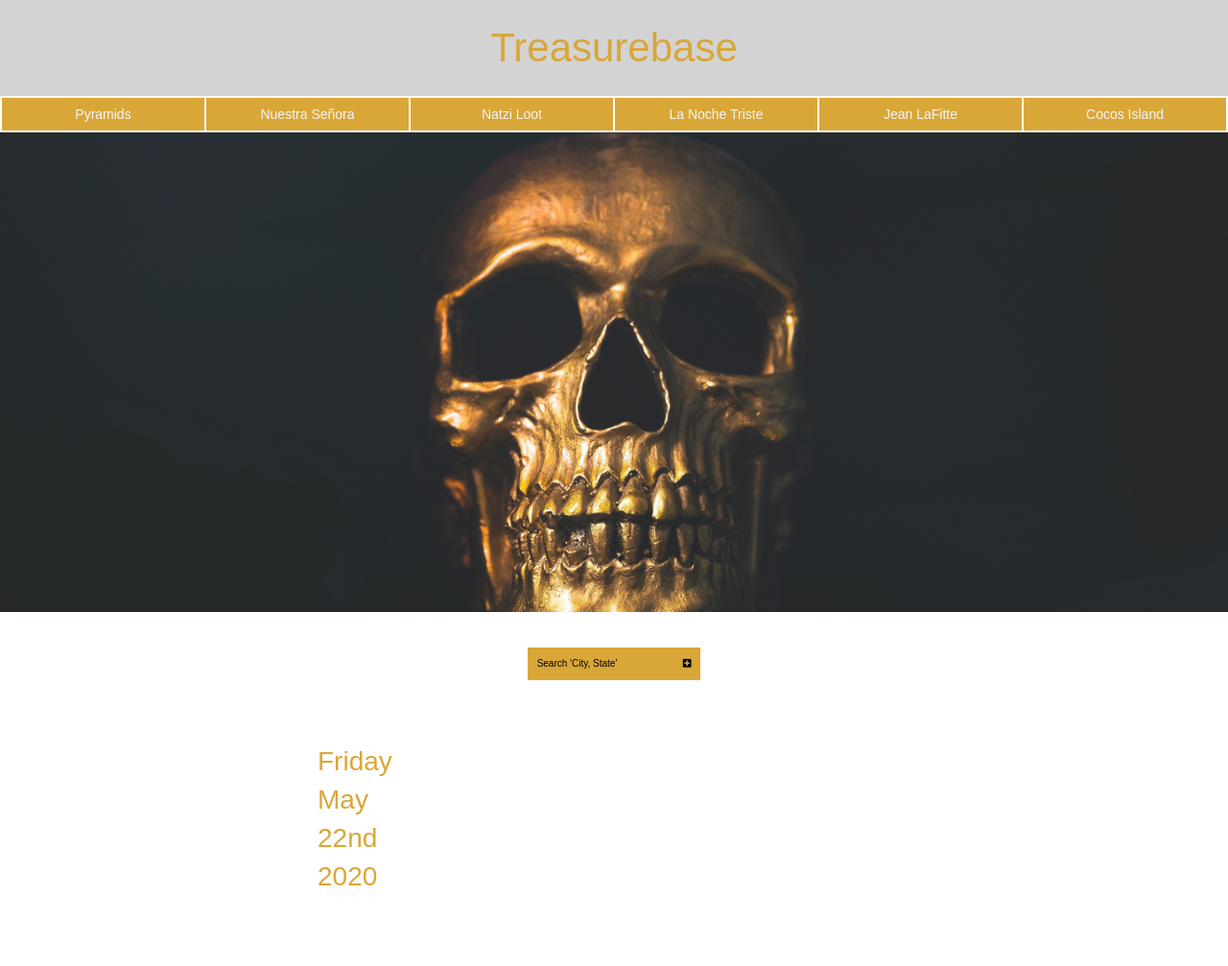
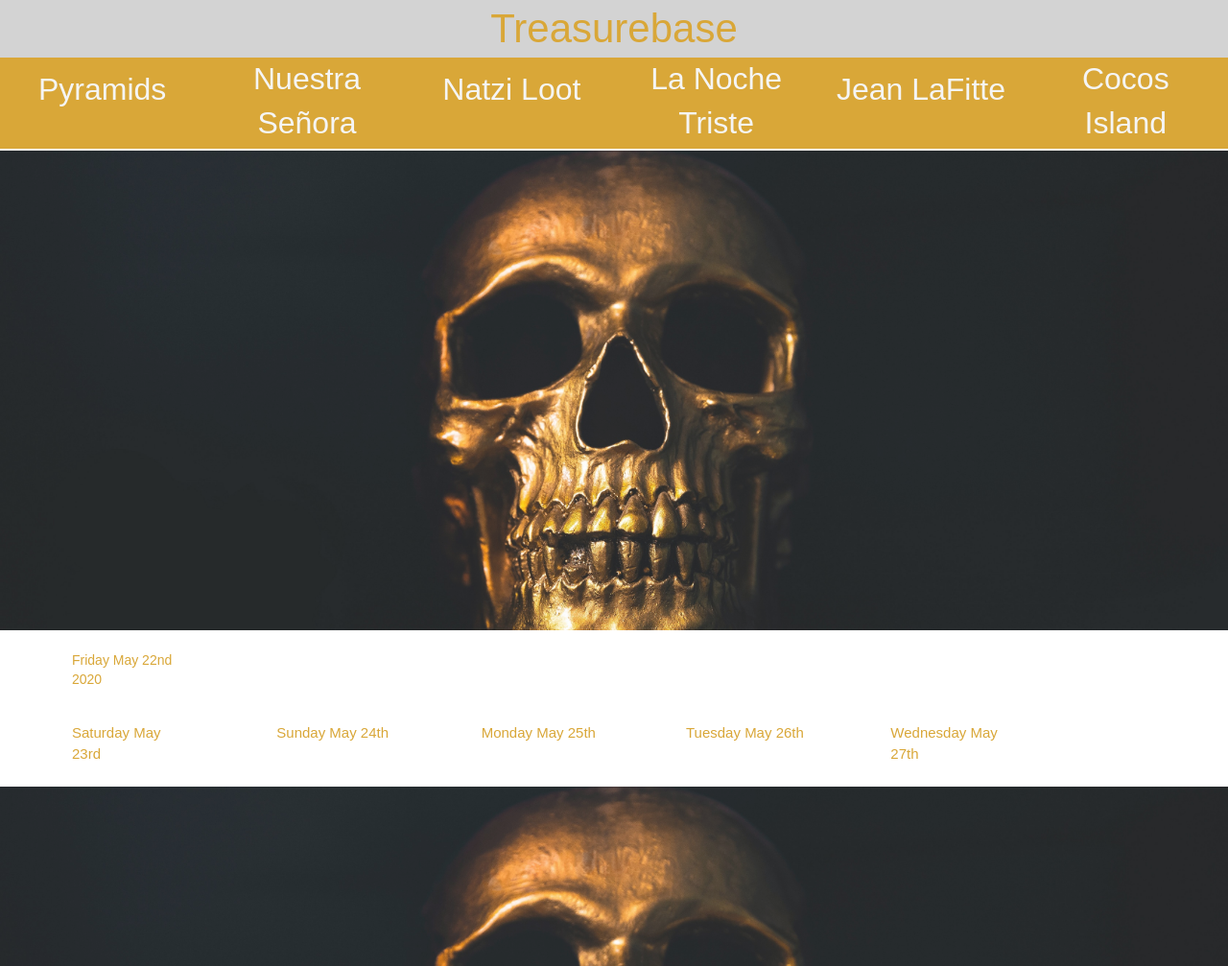
Before and after one commit to MattTheGM/Project-1, a plain HTML site: page index.html in a window 1280 px wide. Shown: the top 1007 px of the page at 96% size. Drawn offline with nearby package versions, Linux system fonts and the light colour scheme; some packages are replaced by stand-ins of ours; no server answers; a web font is replaced by a local one.

Commit message:
Updated Bootstrap

```diff
--- a/index.html
+++ b/index.html
@@ -23,34 +23,39 @@
 
     <title>Treasurebase</title>
 </head>
-<div class="navigbar">
-    <div>
+<div class = "container-fluid navigbar">
+    <div class="row">
+        <div class = "col-md-12">
             Treasurebase
         </div>
     </div>
-<div class="box-4">
-    <button id="pyramid" type="submit" onclick="location.href='#pyramid-text';">Pyramids</button>
-    <button id="nuestra" type="submit" onclick="location.href='#nuestra-text';">Nuestra Señora</button>
-    <button id="natzi" type="submit" onclick="location.href='#natzi-text';">Natzi Loot</button>
-    <button id="triste" type="submit" onclick="location.href='#triste-text';">La Noche Triste</button>
-    <button id="borne" type="submit" onclick="location.href='#lafitte-text';">Jean LaFitte</button>
-    <button id="cocas" type="submit" onclick="location.href='#cocas-text';">Cocos Island</button>
+    <div class = "row navbuttonrow">
+        <div class = "col-md-2">
+            <button class="navbutton" id="pyramid" type="submit" onclick="location.href='#pyramid-text';">Pyramids</button>
+        </div>
+        <div class = "col-md-2">
+            <button class="navbutton" id="nuestra" type="submit" onclick="location.href='#nuestra-text';">Nuestra Señora</button>
+        </div>
+        <div class = "col-md-2">
+            <button class="navbutton" id="natzi" type="submit" onclick="location.href='#natzi-text';">Natzi Loot</button>
+        </div>
+        <div class = "col-md-2">
+            <button class="navbutton" id="triste" type="submit" onclick="location.href='#triste-text';">La Noche Triste</button>
+        </div>
+        <div class = "col-md-2">
+            <button class="navbutton" id="borne" type="submit" onclick="location.href='#lafitte-text';">Jean LaFitte</button>
+        </div>
+        <div class = "col-md-2">
+            <button class="navbutton" id="cocas" type="submit" onclick="location.href='#cocas-text';">Cocos Island</button>
+        </div>
+    </div>
 </div>
 <div class="parallax"></div>
 <body>
     <div class="wrapper container-fluid">
-        <div class="box-0 row"></div>
-        <div class="nested-row box-1">
-            <form>
-            <input type="text" placeholder="Search 'City, State'" id="search-input" value="">
-                <button class="search-button" type="submit">
-                    <i class="fas fa-plus-square"></i>
-                </button>
-            </form>
-        </div>
-        <div class="nested-col box-2 row justify-content-center">
+        <div class="row justify-content-center align-items-center">
             <div class="col-md-2">
-                <div class ="card">
+                    <div class ="card ">
                         <div class="today-city"></div>
                         <div id="display-moment"></div>
                     </div>
@@ -76,7 +81,8 @@
                 </div>
             </div>
         </div>
-        <div class="nested-col box-3">
+        <div class="row justify-content-center align-items-center">
+            <div class = "col-md-2">
                 <div class ="card">
                     <div id="day-one"></div>
                     <div id="tempF-8"></div>
@@ -84,6 +90,8 @@
                     <div id="humidity-8"></div>
                     <div id="show-me-8"></div>
                 </div>
+            </div>
+            <div class = "col-md-2">
                 <div class ="card">
                     <div id="day-two"></div>
                     <div id="tempF-16"></div>
@@ -91,6 +99,8 @@
                     <div id="humidity-16"></div>
                     <div id="show-me-16"></div>
                 </div>
+            </div>
+            <div class = "col-md-2">
                 <div class ="card">
                     <div id="day-three"></div>
                     <div id="tempF-24"></div>
@@ -98,6 +108,8 @@
                     <div id="humidity-24"></div>
                     <div id="show-me-24"></div>
                 </div>
+            </div>
+            <div class = "col-md-2">
                 <div class ="card">
                     <div id="day-four"></div>
                     <div id="tempF-32"></div>
@@ -105,12 +117,15 @@
                     <div id="humidity-32"></div>
                     <div id="show-me-32"></div>
                 </div>
+            </div>
+            <div class = "col-md-2">
                 <div class ="card">
                     <div id="day-five"></div>
                     <div id="tempF-39"></div>
                     <div id="wind-39"></div>
                     <div id="humidity-39"></div>
                     <div id="show-me-39"></div>
+                </div>
             </div>
         </div>
         <!-- <div class="box-2">
@@ -120,7 +135,7 @@
         </div> -->
     </div>
     <div class="parallax"></div>
-    <div  class="wrapper">
+    <div  class="wrapper container-fluid">
         <div class="box-5">
             <div id="triste-text">
                 <h2>
--- a/style.css
+++ b/style.css
@@ -1,6 +1,9 @@
 * {
     margin: 0;
     padding: 0;
+    /* border-width: 1;
+    border-style: solid;
+    border-color: red; */
     box-sizing: border-box;
     font-family: 'Aldrich', sans-serif;
 }
@@ -14,16 +17,11 @@
     padding-top: 1rem;
 }
 
-body {
-}
-
 .navigbar {
     /* grid-gap: 1em; */
     background-color: lightgray;
     display: grid;
     width: 100%;
-    grid-template-columns: 1fr;
-    grid-auto-rows: 100px;
     font-size: 3em;
     text-align: center;
     position: sticky;
@@ -35,7 +33,6 @@ body {
 
 .navigbar div {
     color: #d9a738;
-    padding: 2rem;
     height: auto;
 }
 
@@ -122,42 +119,22 @@ align = y or column axis */
     /* margin-top: 1em; */
 }
 
-.box-2 {
-    grid-column: 2/4;
-    grid-row: 1/2;
-    font-size: 2em;
+.navbuttonrow {
+    background: #d9a738;
 }
 
-.box-3 {
-    grid-column: 1/4;
-    grid-row: 2/3;
-}
-
-.box-4 {
-    display: grid;
-    grid-template-columns: repeat(6,1fr);
-    grid-gap: .2rem;
-    margin-left: .2rem;
-    margin-right: .2rem;
-    margin-top: .2rem;
-    margin-bottom: .2rem;
-    /* justify-items: center; */
-}
-
-.box-4 button{
+.navbutton {
+    font-size: xx-large;
     background: #d9a738;
     color: whitesmoke;
     border: none;
-    padding: .5em;
-    font-size: 1em;
 }
 
-.box-4 button:hover {
+.navbutton:hover {
     background: whitesmoke;
     color: #d9a738;
     cursor: pointer;
     transition: all 0.3s ease;
-    font-size: 1em;
 }
 
 .box-5 {
```
Lines whose indentation alone changed are shown as unchanged.
